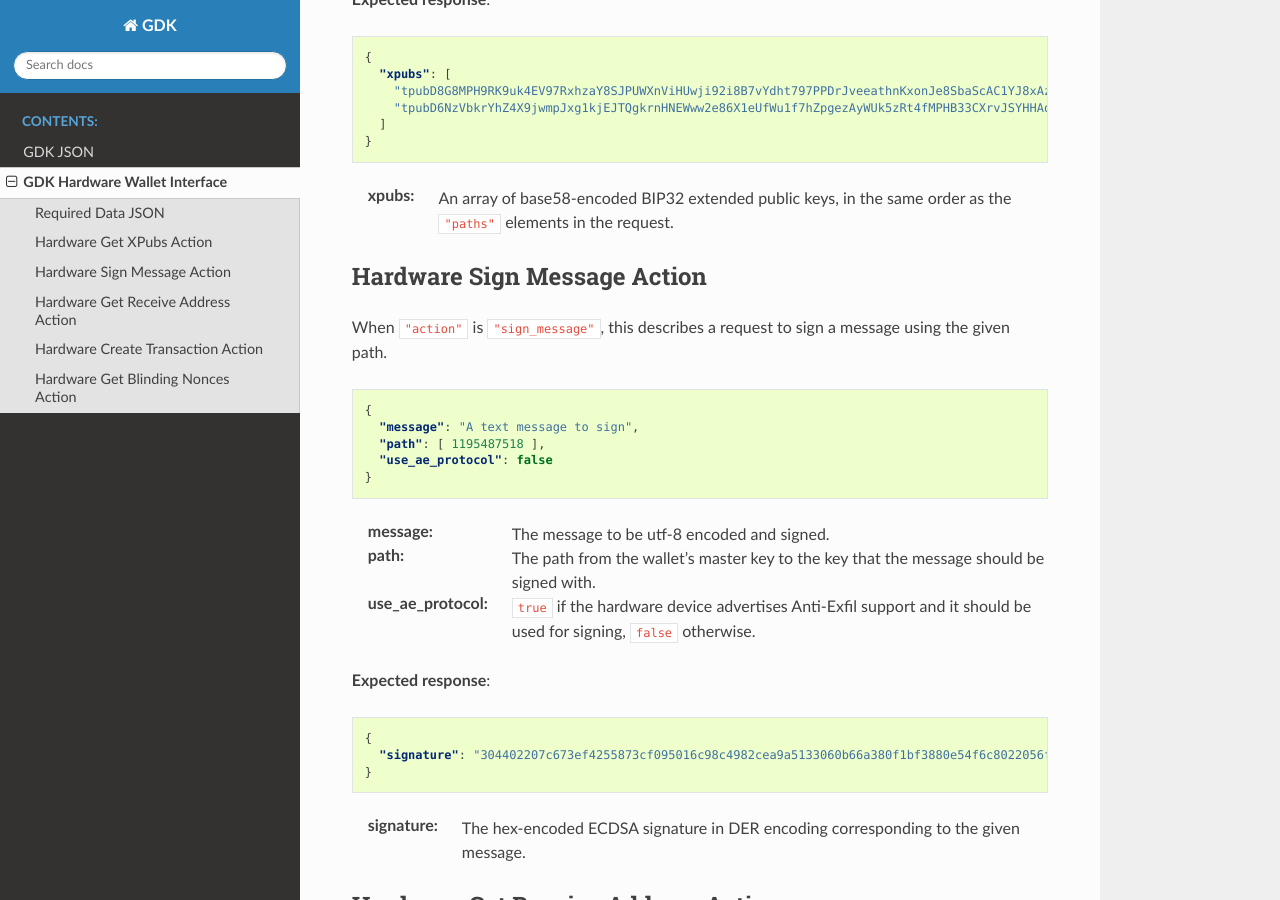
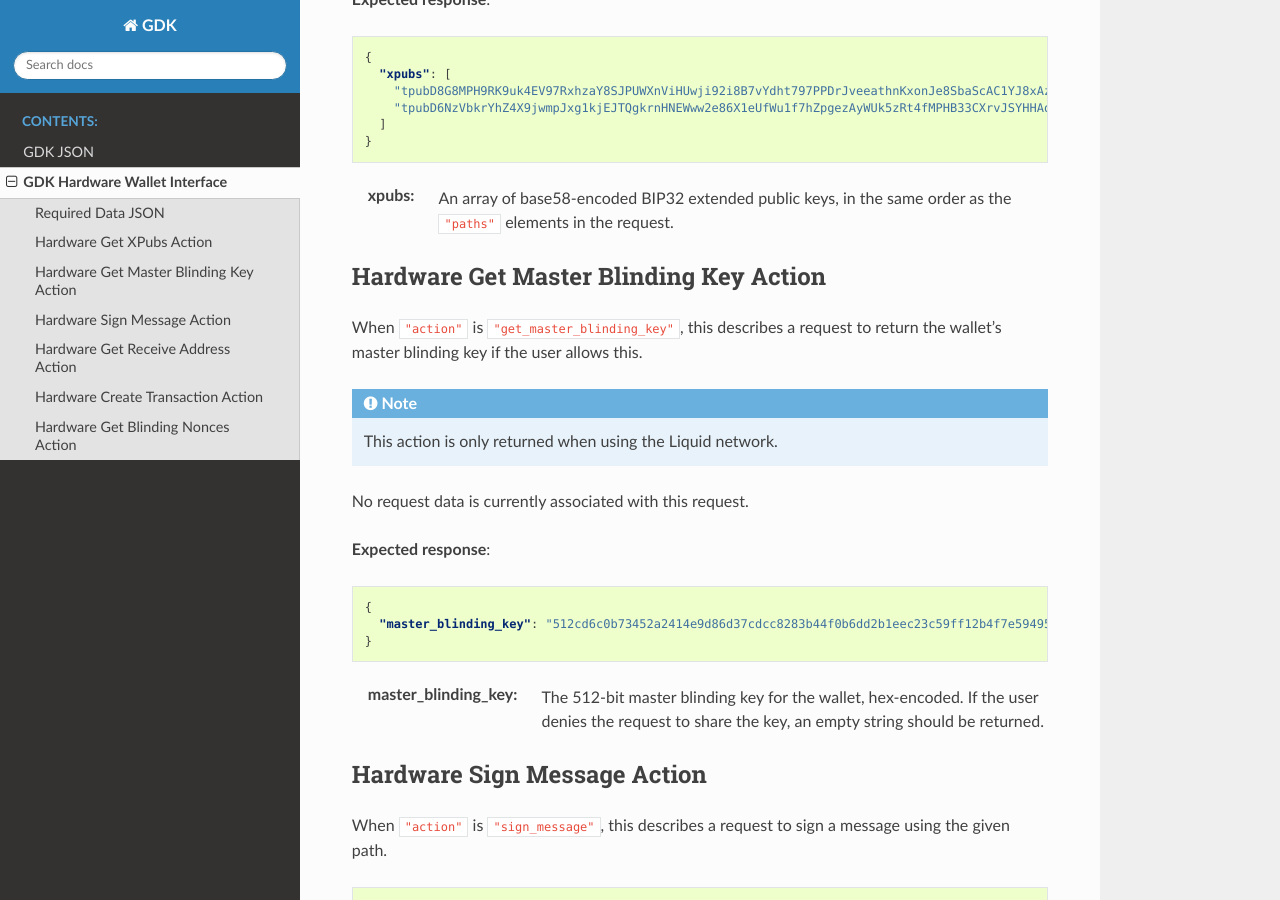
Before and after one commit to Blockstream/gdk, a Sphinx documentation site: the page built from docs/source/gdk-hw.rst, in a window 1280 px wide and 900 px high, scrolled down 1002 px. Built offline with Sphinx 7.4.7 and the Read the Docs theme 2.0.0, drawn with Linux system fonts in a browser that asks for light colours; pages that are not in the unit, such as notebooks, are missing from menus.

Commit message:
Add and document the interface for HWW action "supports_host_unblinding"

```diff
--- a/docs/source/gdk-hw.rst
+++ b/docs/source/gdk-hw.rst
@@ -62,6 +62,30 @@ or more xpubs from the wallet's master key.
 
 :xpubs: An array of base58-encoded BIP32 extended public keys, in the same order
     as the ``"paths"`` elements in the request.
+
+
+.. _hw-action-get-master-blinding-key:
+
+Hardware Get Master Blinding Key Action
+---------------------------------------
+
+When ``"action"`` is ``"get_master_blinding_key"``, this describes a request
+to return the wallet's master blinding key if the user allows this.
+
+.. note:: This action is only returned when using the Liquid network.
+
+No request data is currently associated with this request.
+
+**Expected response**:
+
+.. code-block:: json
+
+     {
+       "master_blinding_key": "512cd6c0b73452a2414e9d86d37cdcc8283b44f0b6dd2b1eec23c59ff12b4f7e5949569b3430220dafce1e0e299a2a6f3fb3e62b2e8c860c82512cdf2d8b2fbc"
+     }
+
+:master_blinding_key: The 512-bit master blinding key for the wallet, hex-encoded. If
+    the user denies the request to share the key, an empty string should be returned.
 
 
 .. _hw-action-sign-message:
--- a/docs/source/gdk-json.rst
+++ b/docs/source/gdk-json.rst
@@ -99,7 +100,8 @@ Describes the capabilities of an external signing device.
 :name: The unique name of the hardware device.
 :supports_arbitrary_scripts: True if the device can sign non-standard scripts such as CSV.
 :supports_low_r: True if the device can produce low-R ECDSA signatures.
-:supports_liquid: See the "liquid_support_level" enum in the gdk source for details.
+:supports_liquid: 0 if the device does not support Liquid, 1 otherwise.
+:supports_host_unblinding: True if the device supports returning the Liquid master blinding key.
 :supports_ae_protocol: See "ae_protocol_support_level" enum  in the gdk source for details.
 
 The default for any value not provided is false or 0.
```
Also changed, not shown: other parts of docs/source/gdk-json.rst (+1 -0 lines), 2 other files.
